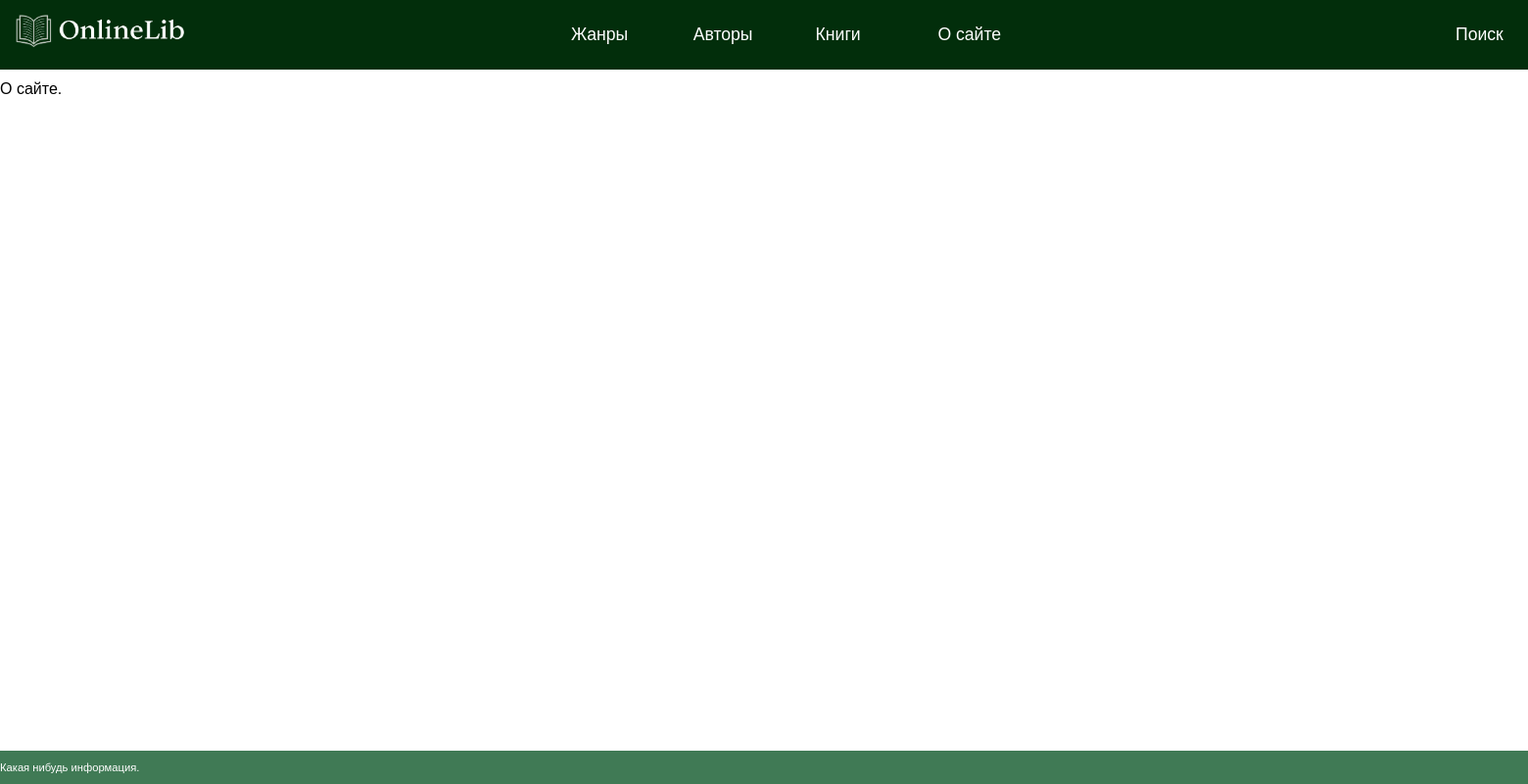
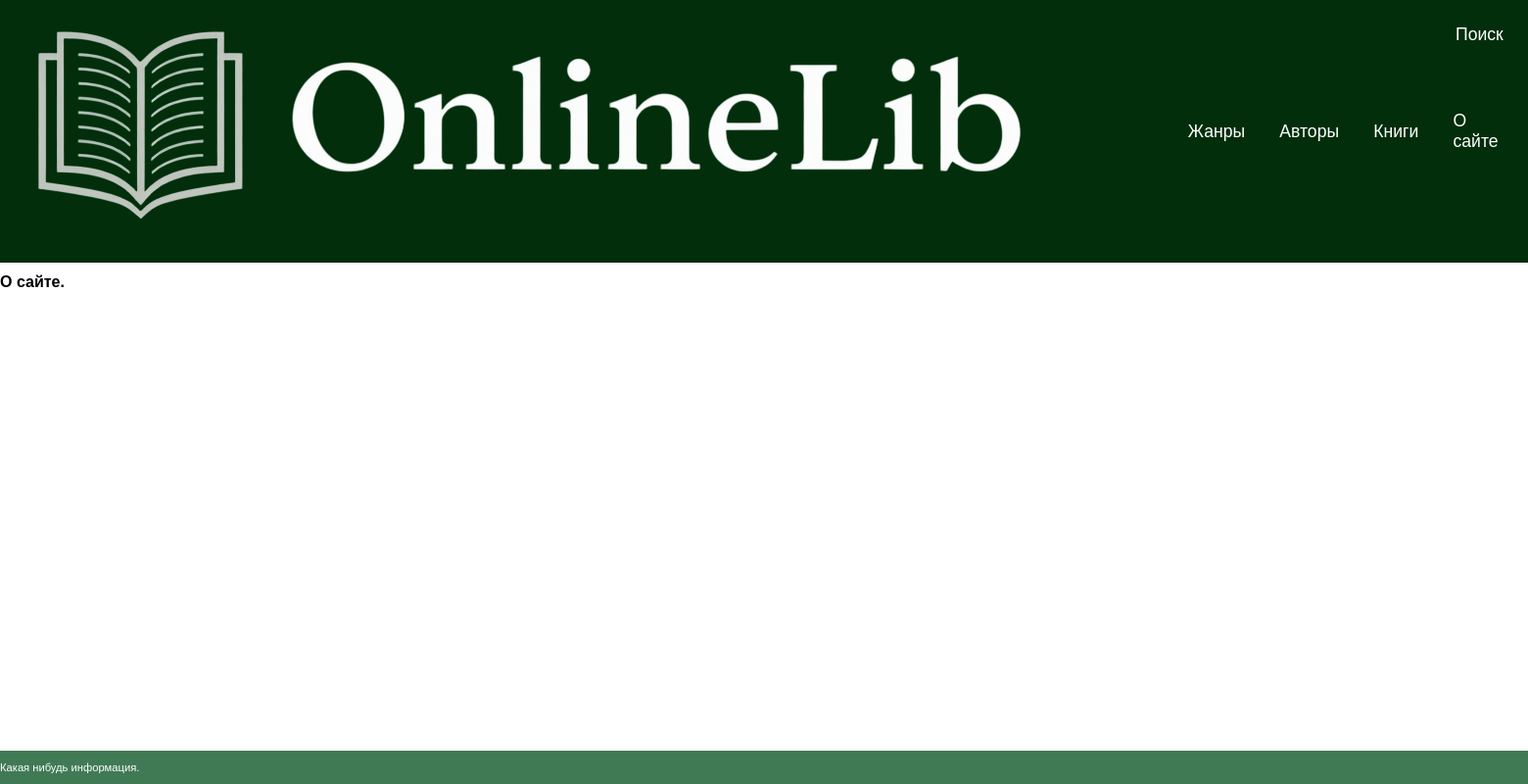
Before and after one commit to anime-kazakh/online-library, a Django app: template onlinelib/home/templates/home/about.html in a window 1560 px wide. Shown: the whole page at 98% size. Run offline with Django 5.2, Linux system fonts and the light colour scheme; the template is opened without the code that fills it, so the values that code supplies are empty.

Commit message:
Added Fonts

```diff
--- a/onlinelib/static/css/base_style.css
+++ b/onlinelib/static/css/base_style.css
@@ -1,5 +1,6 @@
 * {
-    font: 1em sans-serif;
+    font-family: "AA Stetica", sans-serif;
+    font-size: 1em;
 }
 
 .page-layout {
--- a/onlinelib/static/css/header_style.css
+++ b/onlinelib/static/css/header_style.css
@@ -16,14 +16,10 @@
     grid-template-columns: min-content 1fr min-content;
 }
 
-.navigation__logo {
-}
-
-.logo {
-    max-height: 100%;
-    height: 2.5rem;
-    width: auto;
-    object-fit: contain;
+.navigation__logo * {
+    font-family: "AA Stetica", sans-serif;
+    font-weight: 900;
+    font-size: 2.5em;
 }
 
 .navigation__menu {
@@ -38,7 +34,7 @@
 }
 
 .menu__tab {
-    margin: 0, 10em, 0;
+    margin: 0 1em;
 }
 
 .page-layout__header a {
--- /dev/null
+++ b/onlinelib/static/fonts/COPYRIGHT.txt
@@ -0,0 +1 @@
+Copyright (c) 2023 by Vasiliy Shishkin. All rights reserved.
--- /dev/null
+++ b/onlinelib/static/fonts/Stetica.txt
@@ -0,0 +1,3 @@
+License:  Freeware
+
+Link: https://shishkin.ru
```
Also changed, not shown: onlinelib/static/css/fonts.css (added, +62 -0 lines), onlinelib/static/fonts/AA Stetica Black_0.otf (added), onlinelib/static/fonts/AA Stetica Bold Italic.otf (added), onlinelib/static/fonts/AA Stetica Bold.otf (added), onlinelib/static/fonts/AA Stetica Italic.otf (added), onlinelib/static/fonts/AA Stetica Light Italic.otf (added), onlinelib/static/fonts/AA Stetica Light.otf (added), onlinelib/static/fonts/AA Stetica Medium Italic.otf (added), onlinelib/static/fonts/AA Stetica Medium.otf (added), onlinelib/static/fonts/AA Stetica Regular.otf (added).
